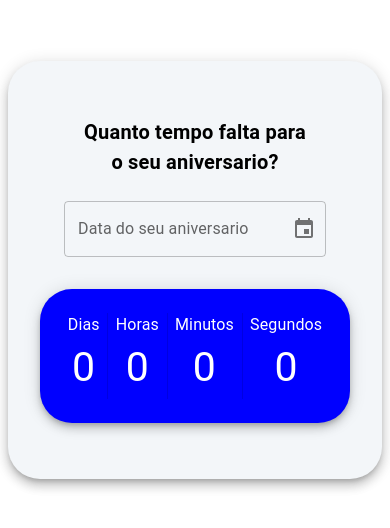
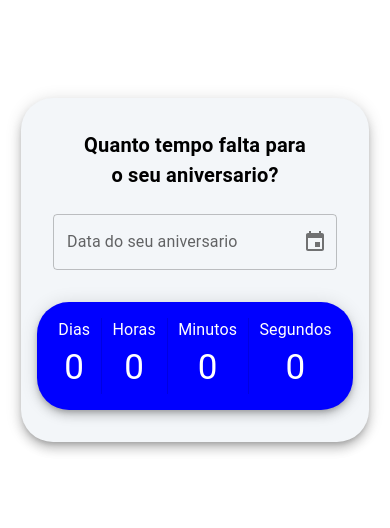
Before and after one commit to xulioguimaraes/timer, a React (Vite) app: page / in a window 390 px wide. Shown: the part 160-688 px from the top of the page. Built offline with nearby package versions, Linux system fonts and the light colour scheme.

Commit message:
Responsividade

```diff
--- a/src/components/TextTime.tsx
+++ b/src/components/TextTime.tsx
@@ -13,16 +13,16 @@ export const TextTime = ({ days, hours, minutes, seconds }: TextTimeProps) => {
         bgcolor={"blue"}
         borderRadius={8}
         boxShadow={6}
-        p={3}
+        p={[2,3]}
         marginTop={4}
         justifyContent="space-around"
         display="flex"
         width="100%"
-        maxWidth={326}
+        maxWidth={[300, 326]}
       >
         <Typography
           color={"#FFF"}
-          fontSize={41}
+          fontSize={[35,41]}
           textAlign="center"
           component={"h1"}
         >
@@ -31,7 +31,7 @@ export const TextTime = ({ days, hours, minutes, seconds }: TextTimeProps) => {
         <Divider orientation="vertical" flexItem />
         <Typography
           color={"#FFF"}
-          fontSize={41}
+          fontSize={[35,41]}
           textAlign="center"
           component={"h1"}
         >
@@ -40,7 +40,7 @@ export const TextTime = ({ days, hours, minutes, seconds }: TextTimeProps) => {
         <Divider orientation="vertical" flexItem />
         <Typography
           color={"#FFF"}
-          fontSize={41}
+          fontSize={[35,41]}
           textAlign="center"
           component={"h1"}
         >
@@ -49,7 +49,7 @@ export const TextTime = ({ days, hours, minutes, seconds }: TextTimeProps) => {
         <Divider orientation="vertical" flexItem />
         <Typography
           color={"#FFF"}
-          fontSize={41}
+          fontSize={[35,41]}
           textAlign="center"
           component={"h1"}
         >
--- a/src/pages/Timer.tsx
+++ b/src/pages/Timer.tsx
@@ -66,7 +66,7 @@ export const Timer = () => {
         display={"flex"}
         flexDirection="column"
         justifyContent="center"
-        p={7}
+        p={[4,7]}
         borderRadius={8}
         boxShadow={7}
         alignItems={"center"}
```
